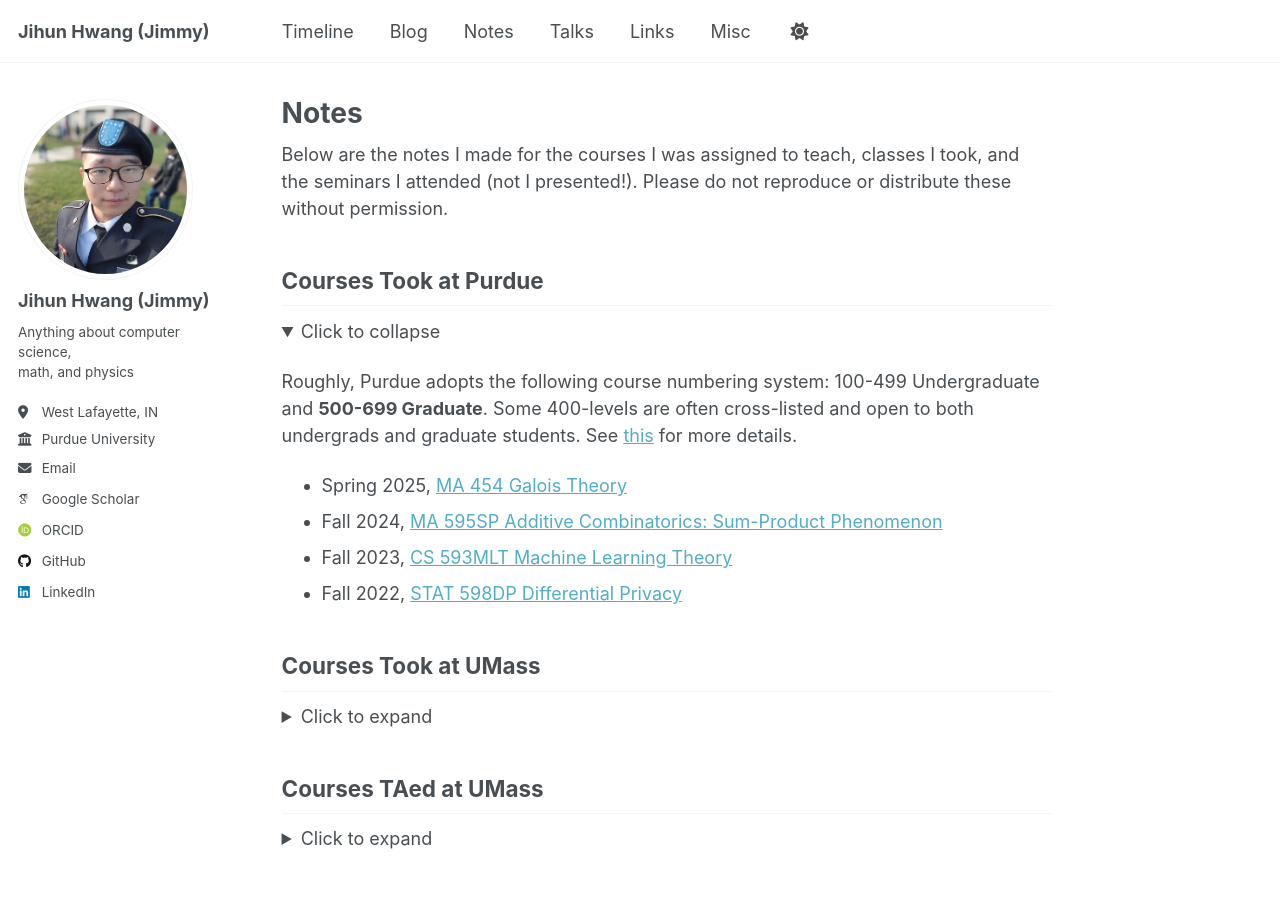
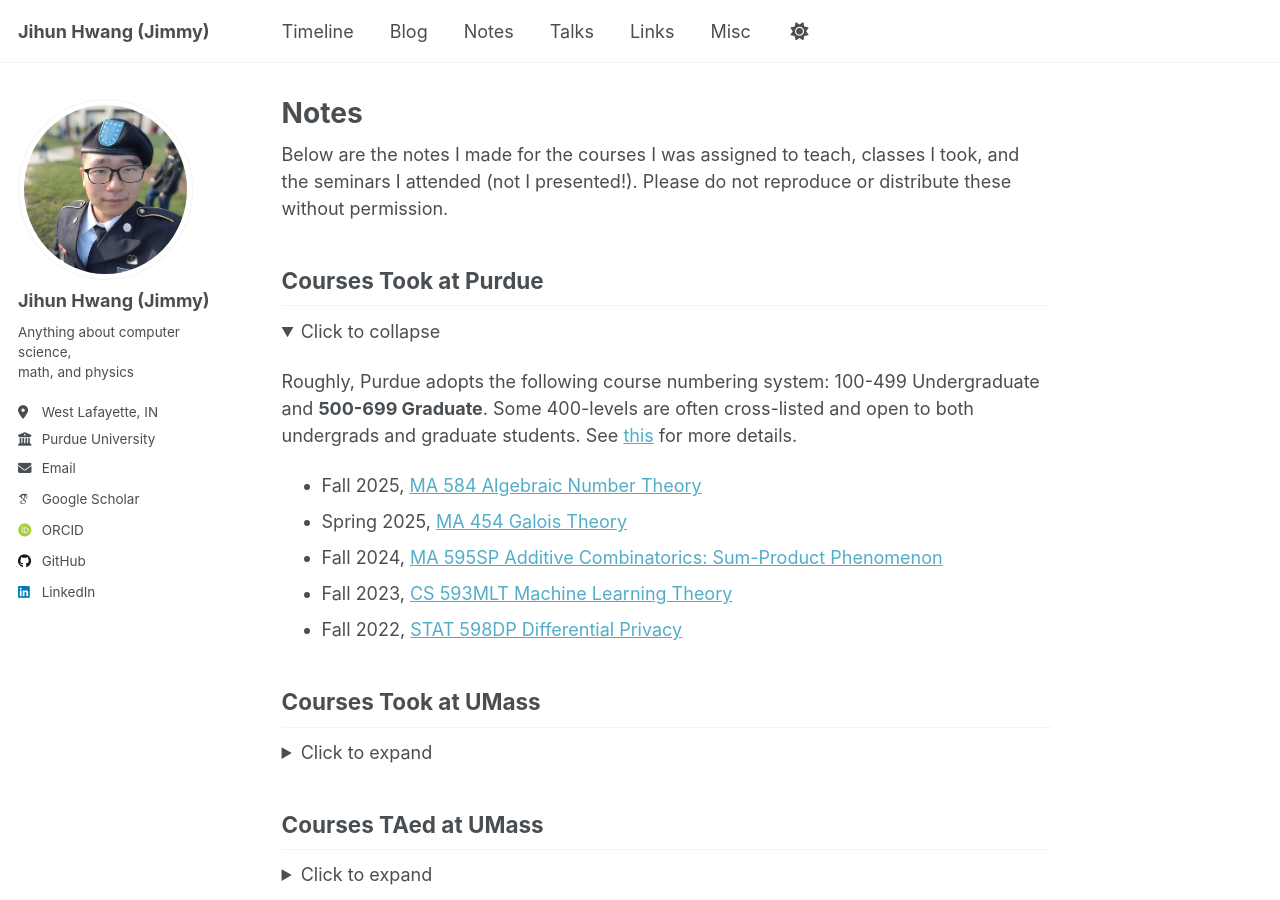
Before and after one commit to jihunhwang/jihunhwang.github.io, a Jekyll site: the page built from _pages/notes.md, in a window 1280 px wide and 900 px high. Built offline with Jekyll 4.4.1, drawn with Linux system fonts in a browser that asks for light colours; some web fonts are replaced.

Commit message:
ANT notes and some minor updates

```diff
--- a/_pages/notes.md
+++ b/_pages/notes.md
@@ -21,17 +21,24 @@ Below are the notes I made for the courses I was assigned to teach, classes I to
 
 <ul>
 
-<li>Spring 2025, <a href="https://drive.google.com/file/d/1YxuXcQalpJcAQJt7y6is1SSpB8MJ9Csy/view?usp=sharing">MA 454 Galois Theory</a>
-
+<li>
+	Fall 2025, <a href="https://drive.google.com/file/d/1n6tvW7pWRfhkwJqMhuShbEUnitczTEz7/view?usp=sharing">MA 584 Algebraic Number Theory</a>
 </li>
 
-<li>Fall 2024, <a href="https://drive.google.com/file/d/1GYO9-ZZowy_iI5M-YyyhFuD2dg9bMLNS/view?usp=sharing">MA 595SP Additive Combinatorics: Sum-Product Phenomenon</a>
+<li>
+	Spring 2025, <a href="https://drive.google.com/file/d/1YxuXcQalpJcAQJt7y6is1SSpB8MJ9Csy/view?usp=sharing">MA 454 Galois Theory</a>
 </li>
 
-<li>Fall 2023, <a href="https://drive.google.com/file/d/1MRDJ8MaT6X19yFlRMX_zXaHr7oUyeiH9/view?usp=sharing">CS 593MLT Machine Learning Theory</a>
+<li>
+	Fall 2024, <a href="https://drive.google.com/file/d/1GYO9-ZZowy_iI5M-YyyhFuD2dg9bMLNS/view?usp=sharing">MA 595SP Additive Combinatorics: Sum-Product Phenomenon</a>
 </li>
 
-<li>Fall 2022, <a href="https://drive.google.com/file/d/12Vjjmb4PkbQjROhwtfUV-9OefPRgz6eo/view?usp=share_link">STAT 598DP Differential Privacy</a>
+<li>
+	Fall 2023, <a href="https://drive.google.com/file/d/1MRDJ8MaT6X19yFlRMX_zXaHr7oUyeiH9/view?usp=sharing">CS 593MLT Machine Learning Theory</a>
+</li>
+
+<li>
+	Fall 2022, <a href="https://drive.google.com/file/d/12Vjjmb4PkbQjROhwtfUV-9OefPRgz6eo/view?usp=share_link">STAT 598DP Differential Privacy</a>
 </li>
 
 </ul>
```
Also changed, not shown: _pages/timeline.md (+7 -2 lines).
